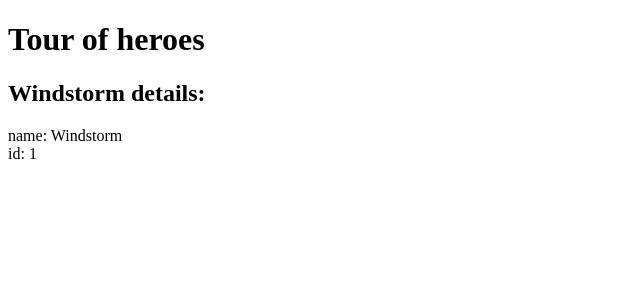
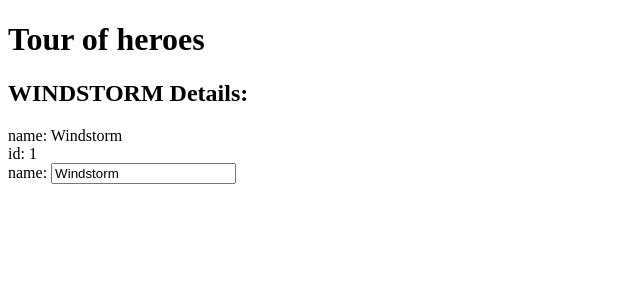
Before and after one commit to ZofiaStyszynska/Angular-practice, an Angular app: page / in a window 1280 px wide. Shown: the top 300 px of the page, without its empty margins (0-640 px from the left). Built offline with nearby package versions, Linux system fonts and the light colour scheme.

Commit message:
Forms module

```diff
--- a/src/app/app.module.ts
+++ b/src/app/app.module.ts
@@ -1,5 +1,6 @@
 import { BrowserModule } from '@angular/platform-browser';
 import { NgModule } from '@angular/core';
+import {FormsModule} from '@angular/forms'
 
 import { AppComponent } from './app.component';
 import { HeroesComponent } from './heroes/heroes.component';
@@ -10,7 +11,8 @@
     HeroesComponent
   ],
   imports: [
-    BrowserModule
+    BrowserModule,
+    FormsModule
   ],
   providers: [],
   bootstrap: [AppComponent]
--- a/src/app/heroes/heroes.component.html
+++ b/src/app/heroes/heroes.component.html
@@ -1,4 +1,4 @@
-<h2>{{ hero.name }} details:</h2>
+<h2>{{ hero.name | uppercase }} Details:</h2>
 <div>
   <span>
     name:
@@ -11,3 +11,9 @@
   </span>
   {{ hero.id }}
 </div>
+<div>
+    <label>name:
+      <input [(ngModel)]="hero.name" placeholder="name"/>
+    </label>
+  </div>
+  <!-- <a [href] = "hero.name">Go to heroes page</a> -->
```
